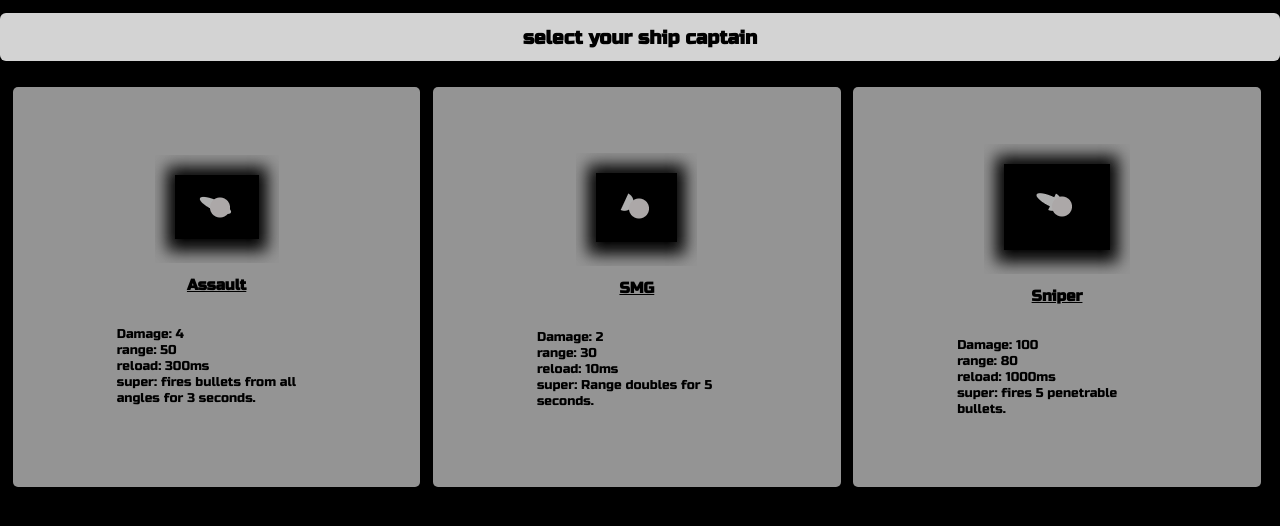
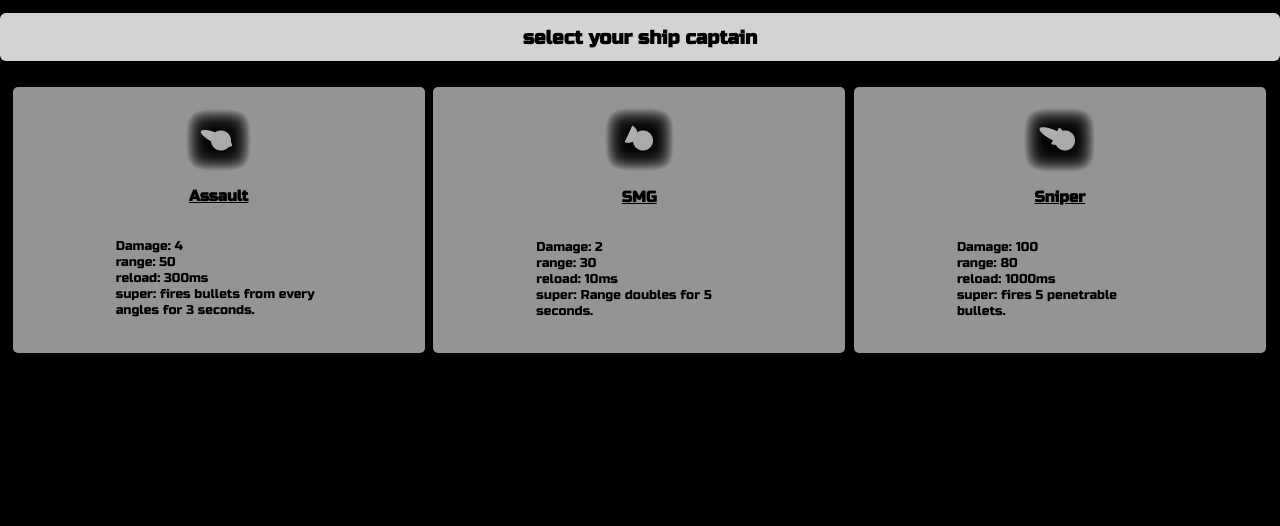
Before and after one commit to 0-harshit-0/spacewar, a plain HTML site: page play/easy/index.html in a window 1280 px wide. Drawn offline with Linux system fonts and the light colour scheme; a script that the page names is missing.

Commit message:
Add files via upload

```diff
--- a/play/easy/index.html
+++ b/play/easy/index.html
@@ -4,7 +4,7 @@
 	<meta charset="utf-8">
   	<meta http-equiv="X-UA-Compatible" content="IE=edge">
   	<meta name="viewport" content="width=device-width, initial-scale=1">
-	<title>Space Wars</title>
+	<title>Space Warfare</title>
 
 	<link rel="stylesheet" type="text/css"	href="https://fonts.googleapis.com/css2?family=Russo+One&display=swap"/>
 
@@ -19,21 +19,17 @@
 	<h1 id="txt">select your ship captain</h1>
 	<div id="container">
 		<button onclick="startGame('1')">
-			<div class="imgs">
-				<img src="../../images/basic0.png">
-			</div>
+			<img class="imgs" src="../../images/basicShadow.png">
 			<h2 class="shipName">Assault</h2>
 			<p class="desc">
 				Damage: 4<br>
 				range: 50<br>
 				reload: 300ms<br>
-				super: fires bullets from all angles for 3 seconds.
+				super: fires bullets from every angles for 3 seconds.
 			</p>
 		</button>
 		<button onclick="startGame('2')">
-			<div class="imgs">
-				<img src="../../images/smg.png">
-			</div>
+			<img class="imgs" src="../../images/smgShadow.png">
 			<h2 class="shipName">SMG</h2>
 			<p class="desc">
 				Damage: 2<br>
@@ -43,9 +39,7 @@
 			</p>
 		</button>
 		<button onclick="startGame('3')">
-			<div class="imgs">
-				<img src="../../images/sniper.png">
-			</div>
+			<img class="imgs" src="../../images/sniperShadow.png">
 			<h2 class="shipName">Sniper</h2>
 			<p class="desc">
 				Damage: 100<br>
--- a/play/easy/t.css
+++ b/play/easy/t.css
@@ -18,36 +18,46 @@ body{
 
 #container{
 	z-index: 999;
-	position: relative;
+	position: fixed;
 	padding: 1%;
+	width: 97.5%;
 
 	display: grid;
-	grid-gap: 1%;
+	grid-gap: 1% 0.7%;
 	grid-template-rows: auto;
-	grid-template-columns: 32.5% 32.5% 32.5%;
+	grid-template-columns: 33% 33% 33%;
 }
 button{
 	position: relative;
 	font-size: 1vmax;
 	background: lightgray;
 	opacity: 0.7;
-	color: black;
 	border: none;
 	border-radius: 5px;
-	padding: 1%;
-	height: 50vh;
+	padding: 5% 0%;
 	cursor: pointer;
 	transition: opacity 0.3s linear;
 }
+button:nth-child(1){
+	grid-row: 1 / 2;
+	grid-column: 1 / 2;
+}
+button:nth-child(2){
+	grid-row: 1 / 2;
+	grid-column: 2 / 3;
+}
+button:nth-child(3){
+	grid-row: 1 / 2;
+	grid-column: 3 / 4;
+}
+
 button:hover {
 	opacity: 1;
 }
 .imgs{
-	display: inline-block;
-	padding: 5%;
-	background: black;
-	box-shadow: 1px 0px 25px lightgray inset, -1px 0px 25px lightgray inset,
-				0px 1px 25px lightgray inset, 0px -1px 25px lightgray inset;
+	position: relative;
+	max-width: 100%;
+	height: auto;
 }
 .shipName{
 	font-size: 1.2vmax;
--- a/play/easy/t.js
+++ b/play/easy/t.js
@@ -212,7 +212,7 @@ function animatio() {
     cancelAnimationFrame(inter);
     score = 0;
     alert("congratulation captain you did it...");
-    location.assign("https://spacewars.glitch.me/");
+    location.assign("https://0-harshit-0.github.io/spacewarfare/");
   }
 
   if (shoot.life) {
@@ -223,16 +223,16 @@ function animatio() {
   }else {
     cancelAnimationFrame(inter);
     alert("it's over captain...");
-    location.assign("https://spacewars.glitch.me/");
+    location.assign("https://0-harshit-0.github.io/spacewarfare/");
   }
 
-  for (let k = 0; k < starStore.length; k++) {
+  /*for (let k = 0; k < starStore.length; k++) {
     starStore[k].update();
     if (starStore[k].pos.y >= bgcanvas.height || starStore[k].pos.y < 0 ||
         starStore[k].pos.x >= bgcanvas.width || starStore[k].pos.x <= 0) {
       starStore.splice(k, 1);
     }
-  }
+  }*/
 
   requestAnimationFrame(animatio);
 }
--- a/play/hard/t.css
+++ b/play/hard/t.css
@@ -18,36 +18,46 @@ body{
 
 #container{
 	z-index: 999;
-	position: relative;
+	position: fixed;
 	padding: 1%;
+	width: 97.5%;
 
 	display: grid;
-	grid-gap: 1%;
+	grid-gap: 1% 0.7%;
 	grid-template-rows: auto;
-	grid-template-columns: 32.5% 32.5% 32.5%;
+	grid-template-columns: 33% 33% 33%;
 }
 button{
 	position: relative;
 	font-size: 1vmax;
 	background: lightgray;
 	opacity: 0.7;
-	color: black;
 	border: none;
 	border-radius: 5px;
-	padding: 1%;
-	height: 50vh;
+	padding: 5% 0%;
 	cursor: pointer;
 	transition: opacity 0.3s linear;
 }
+button:nth-child(1){
+	grid-row: 1 / 2;
+	grid-column: 1 / 2;
+}
+button:nth-child(2){
+	grid-row: 1 / 2;
+	grid-column: 2 / 3;
+}
+button:nth-child(3){
+	grid-row: 1 / 2;
+	grid-column: 3 / 4;
+}
+
 button:hover {
 	opacity: 1;
 }
 .imgs{
-	display: inline-block;
-	padding: 5%;
-	background: black;
-	box-shadow: 1px 0px 25px lightgray inset, -1px 0px 25px lightgray inset,
-				0px 1px 25px lightgray inset, 0px -1px 25px lightgray inset;
+	position: relative;
+	max-width: 100%;
+	height: auto;
 }
 .shipName{
 	font-size: 1.2vmax;
--- a/play/hard/t.js
+++ b/play/hard/t.js
@@ -212,7 +212,7 @@ function animatio() {
     cancelAnimationFrame(inter);
     score = 0;
     alert("congratulation captain you did it...");
-    location.assign("https://spacewars.glitch.me/");
+    location.assign("https://spacewarfare.glitch.me/");
   }
 
   if (shoot.life) {
@@ -223,7 +223,7 @@ function animatio() {
   }else {
     cancelAnimationFrame(inter);
     alert("it's over captain...");
-    location.assign("https://spacewars.glitch.me/");
+    location.assign("https://spacewarfare.glitch.me/");
   }
 
   for (let k = 0; k < starStore.length; k++) {
--- a/play/medium/t.css
+++ b/play/medium/t.css
@@ -18,36 +18,46 @@ body{
 
 #container{
 	z-index: 999;
-	position: relative;
+	position: fixed;
 	padding: 1%;
+	width: 97.5%;
 
 	display: grid;
-	grid-gap: 1%;
+	grid-gap: 1% 0.7%;
 	grid-template-rows: auto;
-	grid-template-columns: 32.5% 32.5% 32.5%;
+	grid-template-columns: 33% 33% 33%;
 }
 button{
 	position: relative;
 	font-size: 1vmax;
 	background: lightgray;
 	opacity: 0.7;
-	color: black;
 	border: none;
 	border-radius: 5px;
-	padding: 1%;
-	height: 50vh;
+	padding: 5% 0%;
 	cursor: pointer;
 	transition: opacity 0.3s linear;
 }
+button:nth-child(1){
+	grid-row: 1 / 2;
+	grid-column: 1 / 2;
+}
+button:nth-child(2){
+	grid-row: 1 / 2;
+	grid-column: 2 / 3;
+}
+button:nth-child(3){
+	grid-row: 1 / 2;
+	grid-column: 3 / 4;
+}
+
 button:hover {
 	opacity: 1;
 }
 .imgs{
-	display: inline-block;
-	padding: 5%;
-	background: black;
-	box-shadow: 1px 0px 25px lightgray inset, -1px 0px 25px lightgray inset,
-				0px 1px 25px lightgray inset, 0px -1px 25px lightgray inset;
+	position: relative;
+	max-width: 100%;
+	height: auto;
 }
 .shipName{
 	font-size: 1.2vmax;
```
Also changed, not shown: play/hard/index.html (+5 -11 lines), play/medium/index.html (+5 -11 lines).
